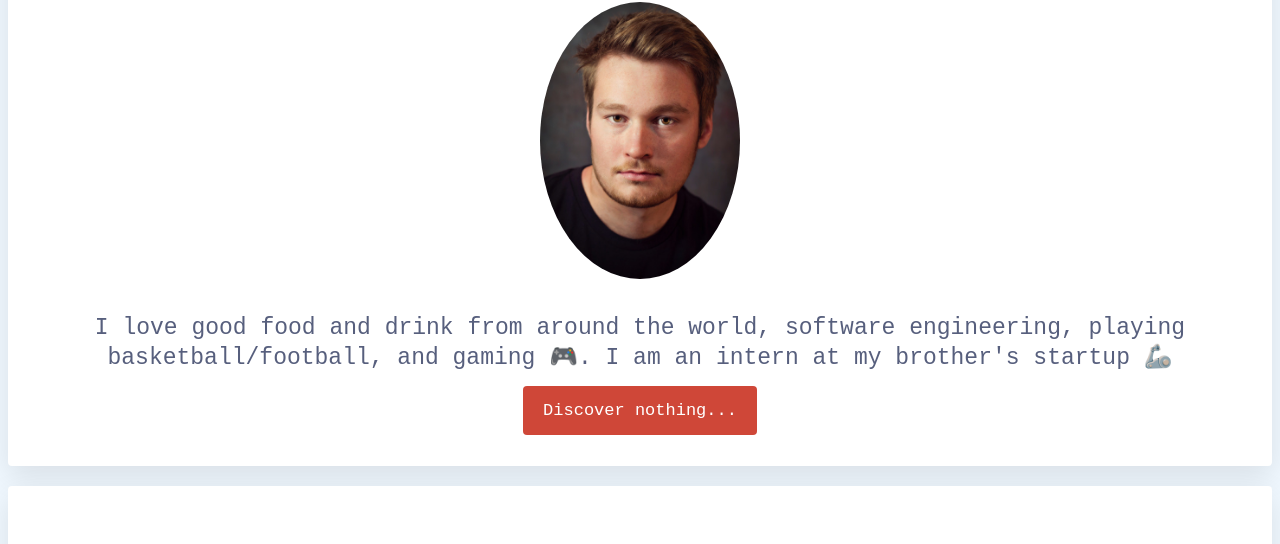
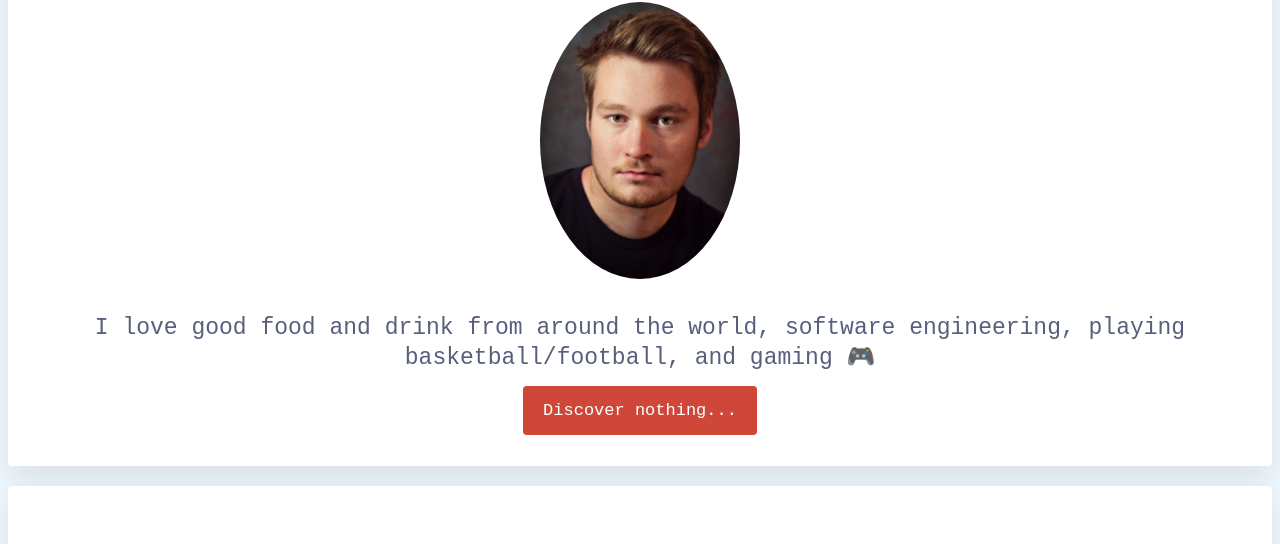
Before and after one commit to chriswall24/profile, a plain HTML site: page index.html in a window 1280 px wide. Shown: the part 134-678 px from the top of the page. Drawn offline with Linux system fonts and the light colour scheme.

Commit message:
made it prettier

```diff
--- a/index.html
+++ b/index.html
@@ -12,7 +12,7 @@
       <div class="card-white">
         <h1>Hello, I'm Chris 🤓</h1>
         <img src="/profile/images/headshot.jpeg" class="img-circle" alt="Chris Wall Headshot">
-        <p>I love good food and drink from around the world, software engineering, playing basketball/football, and gaming 🎮. I am an intern at my brother's startup 🦾</p>
+        <p>I love good food and drink from around the world, software engineering, playing basketball/football, and gaming 🎮</p>
         <a href="#" class="btn-red">Discover nothing...</a>
       </div>
       <div class="card-white">
--- a/style.css
+++ b/style.css
@@ -1,5 +1,4 @@
 @media (max-width: 960px) {
-  /* For a screen < 960px, this CSS will be read */
   .container {
     width: 500px;
     margin: 0 auto;
@@ -7,7 +6,6 @@
 }
 
 @media (max-width: 720px) {
-  /* For a screen < 720px, this CSS will be read */
   .container {
     width: 500px;
     margin: 0 auto;
@@ -15,7 +13,6 @@
 }
 
 @media (max-width: 540px) {
-  /* For a screen < 540px, this CSS will be read */
   .container {
     width: 300px;
     margin: 0 auto;
```
